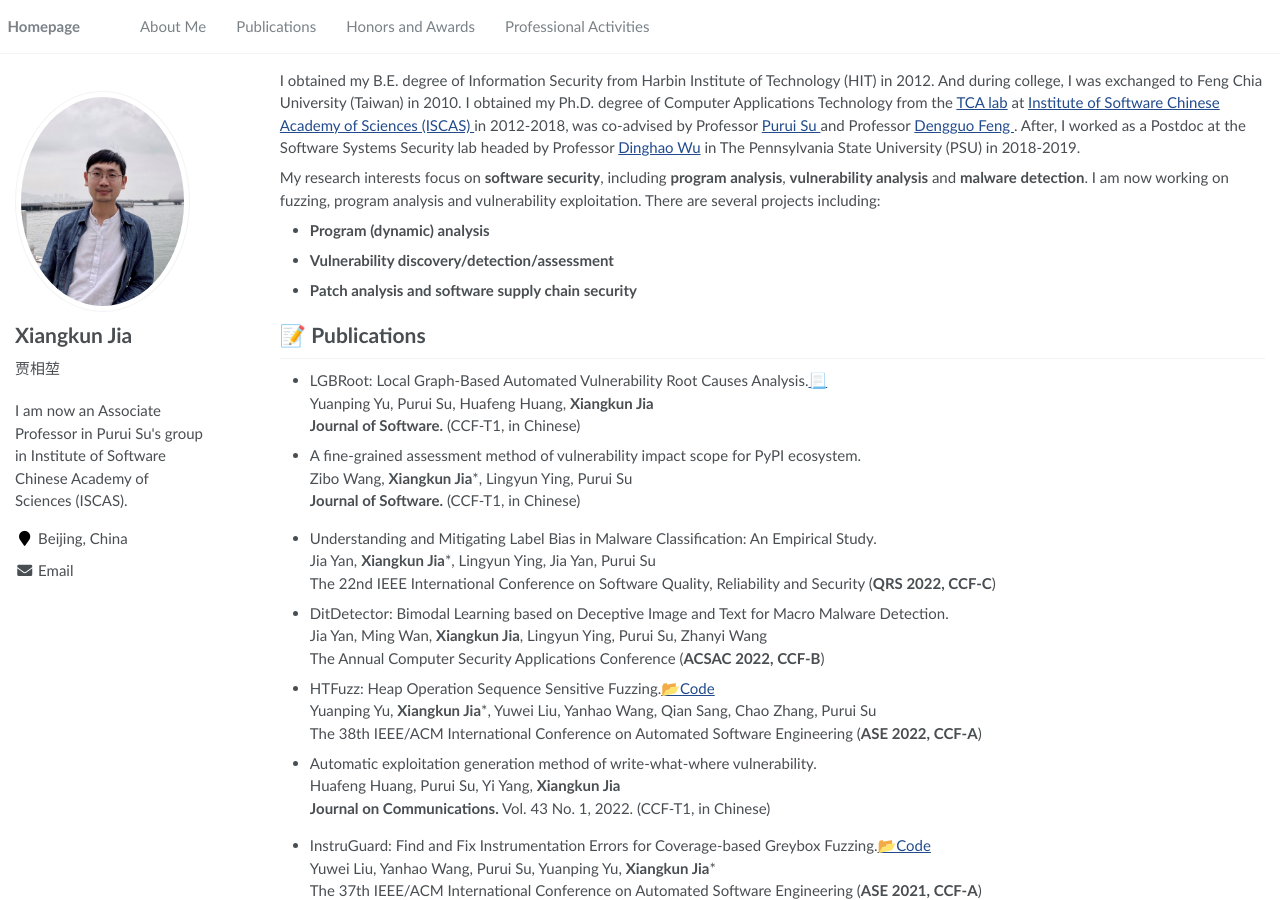
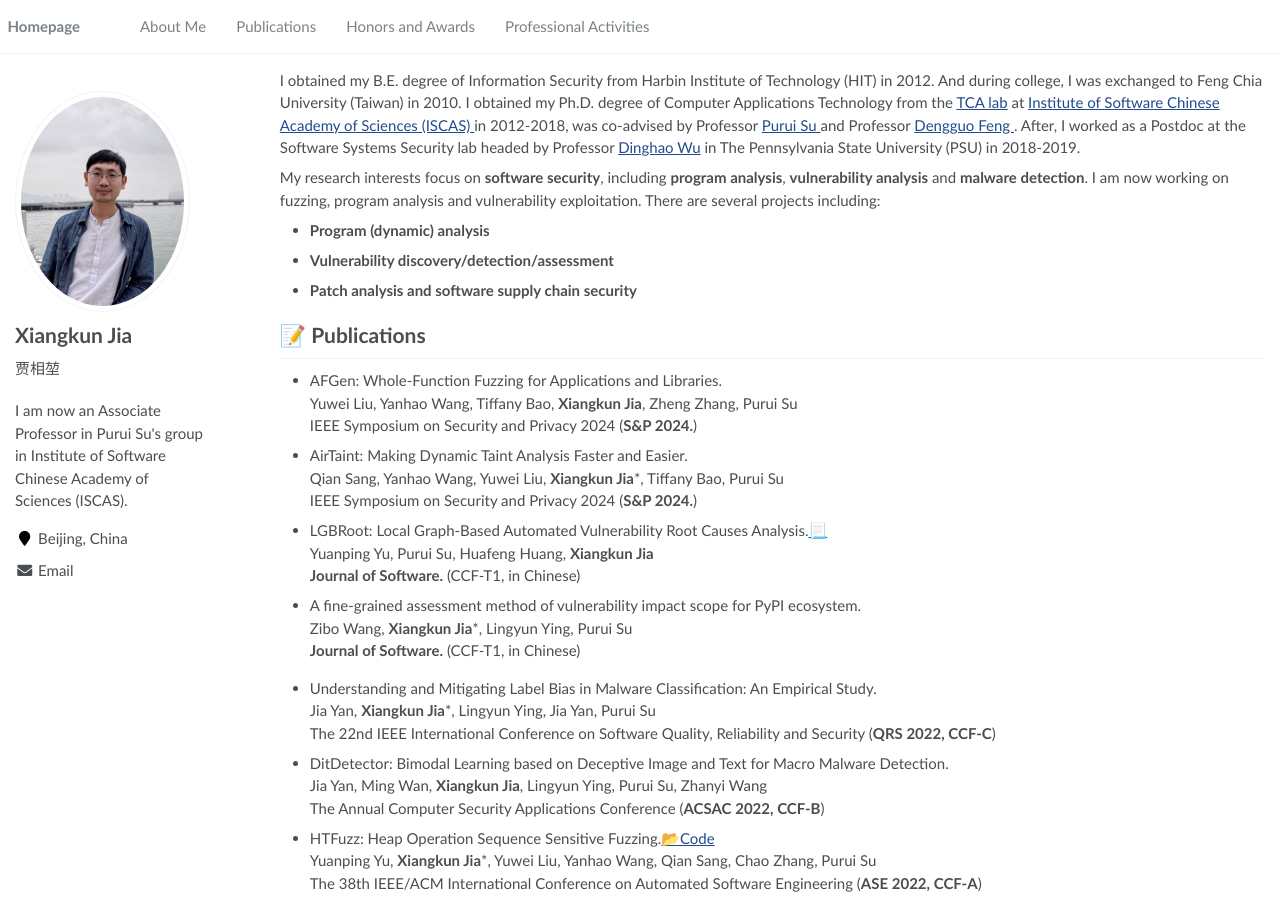
Before and after one commit to ajax4sec/ajax4sec.github.io, a Jekyll site: the page built from _pages/about.md, in a window 1280 px wide and 900 px high. Built offline with Jekyll 4.4.1, drawn with Linux system fonts in a browser that asks for light colours.

Commit message:
Update about.md

```diff
--- a/_pages/about.md
+++ b/_pages/about.md
@@ -39,6 +39,14 @@ I am now working on fuzzing, program analysis and vulnerability exploitation. Th
 # 📝 Publications
 
 <!-- 2023 -->
+- AFGen: Whole-Function Fuzzing for Applications and Libraries.[]()<br>
+Yuwei Liu, Yanhao Wang, Tiffany Bao, **Xiangkun Jia**, Zheng Zhang, Purui Su<br>
+IEEE Symposium on Security and Privacy 2024 (<b>S&P 2024.</b>)<br>
+
+- AirTaint: Making Dynamic Taint Analysis Faster and Easier.[]()<br>
+Qian Sang, Yanhao Wang, Yuwei Liu, **Xiangkun Jia***, Tiffany Bao, Purui Su<br>
+IEEE Symposium on Security and Privacy 2024 (<b>S&P 2024.</b>)<br>
+
 - LGBRoot: Local Graph-Based Automated Vulnerability Root Causes Analysis.[📃]()<br>
 Yuanping Yu, Purui Su, Huafeng Huang, **Xiangkun Jia**<br>
 <b>Journal of Software.</b> (CCF-T1, in Chinese)<br>
```
